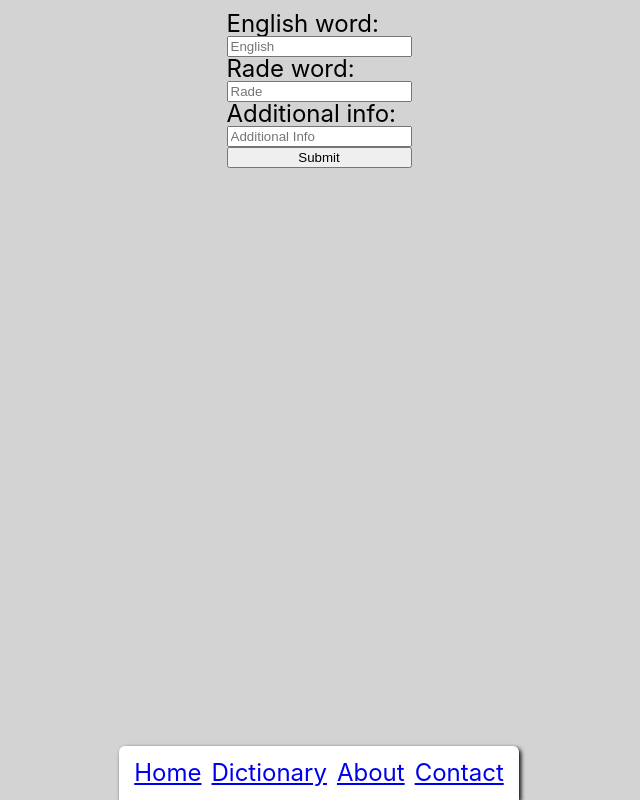
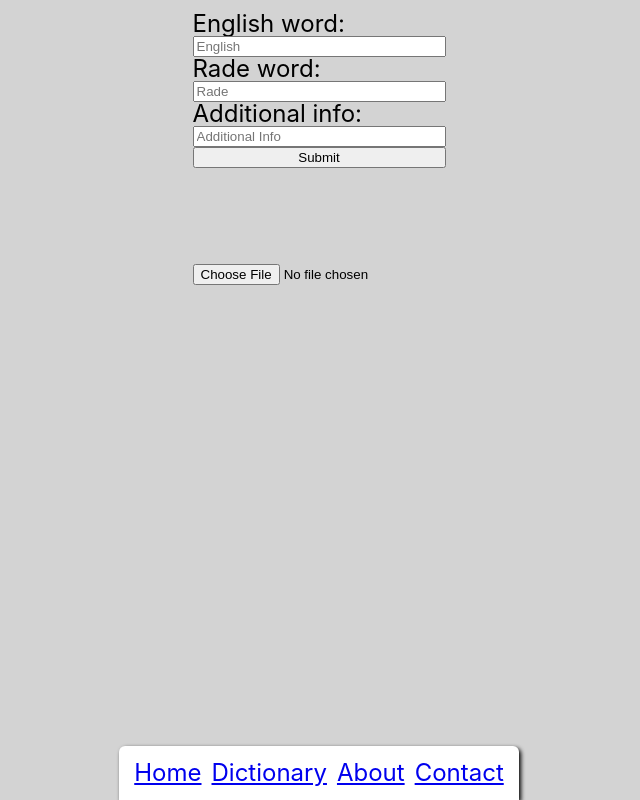
Before and after one commit to Cililocwee/rade-dictionary, a React (Vite) app: page /#/upload in a window 1280 px wide. Shown: the whole page, without its empty margins (321-961 px from the left). Built offline with nearby package versions, Linux system fonts and the light colour scheme; no server answers; the database is empty.

Commit message:
Spreadsheet parser and redunancy check

```diff
--- a/package.json
+++ b/package.json
@@ -14,7 +14,8 @@
     "react": "^18.2.0",
     "react-dom": "^18.2.0",
     "react-router-dom": "^6.6.2",
-    "react-table": "^7.8.0"
+    "react-table": "^7.8.0",
+    "xlsx": "^0.18.5"
   },
   "devDependencies": {
     "@types/react": "^18.0.26",
--- a/src/App.jsx
+++ b/src/App.jsx
@@ -1,4 +1,4 @@
-import { useState } from "react";
+import { useEffect, useState } from "react";
 
 import "./App.css";
 import Navbar from "./components/Navbar";
@@ -8,17 +8,43 @@ import Dictionary from "./pages/Dictionary";
 import About from "./pages/About";
 import Contact from "./pages/Contact";
 import DictionaryUpload from "./DictionaryUpload";
+import { collection, getDocs } from "firebase/firestore";
+import { db } from "./firebase";
 
 function App() {
+  const [dictionary, setDictionary] = useState([]);
+
+  // TODO This is not efficient and needs a new call on search
+  async function fetchDictionaryDatabase() {
+    await getDocs(collection(db, "dictionary")).then((querySnapshot) => {
+      const newData = querySnapshot.docs.map((doc) => ({
+        ...doc.data(),
+        id: doc.id,
+      }));
+      setDictionary(newData);
+      console.log(newData);
+    });
+  }
+
+  useEffect(() => {
+    fetchDictionaryDatabase();
+  }, []);
+
   return (
     <div className="App">
       <Navbar />
       <Routes>
         <Route path="/" element={<Home />} />
-        <Route path="/dictionary" element={<Dictionary />} />
+        <Route
+          path="/dictionary"
+          element={<Dictionary dictionary={dictionary} />}
+        />
         <Route path="/about" element={<About />} />
         <Route path="/contact" element={<Contact />} />
-        <Route path="/upload" element={<DictionaryUpload />} />
+        <Route
+          path="/upload"
+          element={<DictionaryUpload dictionary={dictionary} />}
+        />
       </Routes>
     </div>
   );
--- a/src/DictionaryUpload.jsx
+++ b/src/DictionaryUpload.jsx
@@ -2,8 +2,9 @@ import React, { useState } from "react";
 import { uuidv4 } from "@firebase/util";
 import { doc, setDoc } from "firebase/firestore";
 import { db } from "./firebase";
+import SpreadsheetParser from "./components/SpreadsheetParser";
 
-export default function DictionaryUpload() {
+export default function DictionaryUpload({ dictionary }) {
   const [additionalInfo, setAdditionalInfo] = useState("");
   const [newEnglishWord, setNewEnglishWord] = useState("");
   const [newRadeWord, setNewRadeWord] = useState("");
@@ -11,15 +12,46 @@ export default function DictionaryUpload() {
   function handleEnglish(e) {
     setNewEnglishWord(e.target.value);
   }
+
   function handleRade(e) {
     setNewRadeWord(e.target.value);
   }
+
+  function checkForRedundancy(rade, english) {
+    dictionary.forEach((entry) => {
+      if (entry.word[1] === english.toLowerCase()) {
+        return true;
+      }
+    });
+
+    dictionary.forEach((entry) => {
+      if (entry.word[0] === rade.toLowerCase()) {
+        return true;
+      }
+    });
+
+    return false;
+  }
+
   function handleInformation(e) {
     setAdditionalInfo(e.target.value);
   }
 
   async function pushDict() {
+    let flag = true;
+
+    dictionary.forEach((entry) => {
+      if (entry.word[1] === newEnglishWord.toLowerCase()) {
+        if (entry.word[0] === newRadeWord.toLowerCase()) {
+          console.error("Word pair already exists");
+
+          flag = false;
+        }
+      }
+    });
+
     let id = uuidv4();
+    if (flag) {
       await setDoc(doc(db, "dictionary", id), {
         additional_info: additionalInfo,
         word: [newRadeWord, newEnglishWord],
@@ -30,6 +62,7 @@ export default function DictionaryUpload() {
       setNewEnglishWord("");
       setNewRadeWord("");
       setAdditionalInfo("");
+    }
   }
 
   function handleEnter(e) {
@@ -80,6 +113,11 @@ export default function DictionaryUpload() {
       >
         Submit
       </button>
+      <br />
+      <br />
+      <br />
+      <br />
+      <SpreadsheetParser />
     </main>
   );
 }
--- /dev/null
+++ b/src/components/SpreadsheetParser.jsx
@@ -0,0 +1,46 @@
+import React from "react";
+import { useState } from "react";
+import * as XLSX from "xlsx/xlsx.mjs";
+
+export default function SpreadsheetParser() {
+  const [inputValue, setInputValue] = useState("");
+
+  async function handleFileAsync(e) {
+    // Getting data from spreadsheet
+    const file = e.target.files[0];
+    const data = await file.arrayBuffer();
+    const workbook = XLSX.read(data);
+    const fileArray = Object.entries(workbook.Sheets.Sheet1);
+
+    // Make the data usable
+    let queue = [];
+
+    fileArray.forEach((cell) => {
+      queue.push(cell[1].v);
+    });
+
+    // Rechunk data
+    const result = queue.reduce((resultArray, item, index) => {
+      const chunkIndex = Math.floor(index / 3);
+      if (!resultArray[chunkIndex]) {
+        resultArray[chunkIndex] = []; //start a new chunk
+      }
+      resultArray[chunkIndex].push(item);
+      return resultArray;
+    }, []);
+
+    // console.log(queue);
+    console.log(result);
+
+    setInputValue("");
+  }
+
+  return (
+    <input
+      type="file"
+      id="file_input_element"
+      onChange={handleFileAsync}
+      value={inputValue}
+    />
+  );
+}
--- a/src/pages/Dictionary.jsx
+++ b/src/pages/Dictionary.jsx
@@ -6,26 +6,9 @@ import { collection, getDoc, getDocs } from "firebase/firestore";
 import { uuidv4 } from "@firebase/util";
 import TableHead from "../components/TableHead";
 
-export default function Dictionary() {
+export default function Dictionary({ dictionary }) {
   const [matches, setMatches] = useState([]);
   const [searchWord, setSearchWord] = useState("");
-  const [dictionary, setDictionary] = useState([]);
-
-  // TODO This is not efficient and needs a new call on search
-  async function fetchDictionaryDatabase() {
-    await getDocs(collection(db, "dictionary")).then((querySnapshot) => {
-      const newData = querySnapshot.docs.map((doc) => ({
-        ...doc.data(),
-        id: doc.id,
-      }));
-      setDictionary(newData);
-      console.log(newData);
-    });
-  }
-
-  useEffect(() => {
-    fetchDictionaryDatabase();
-  }, []);
 
   // TODO Can't search for I
   // TODO Returns repeat entries (redundant)
```
Also changed, not shown: 1 other file (tests, documents, lock files or other folders). Lines whose indentation alone changed are shown as unchanged.
